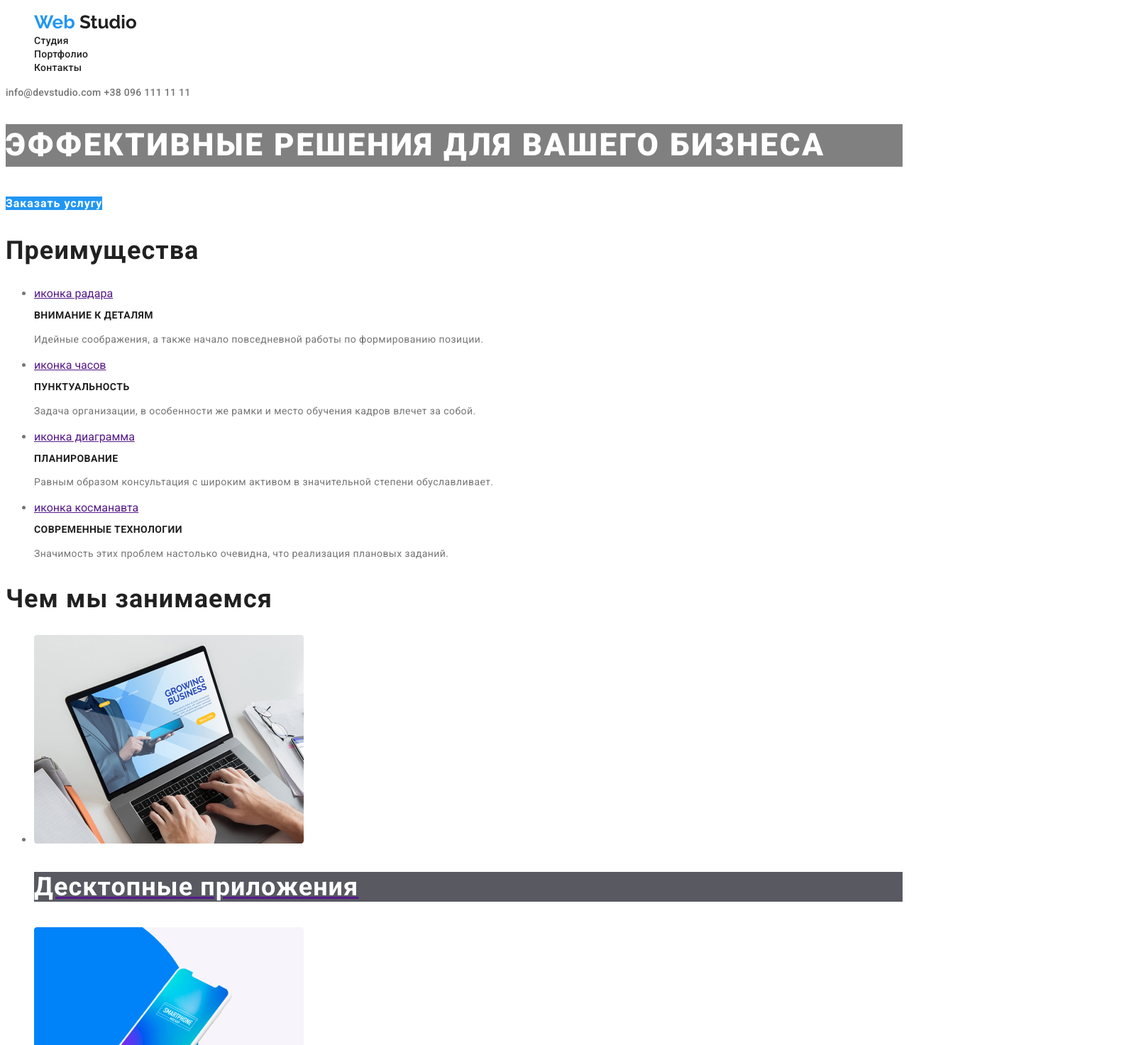
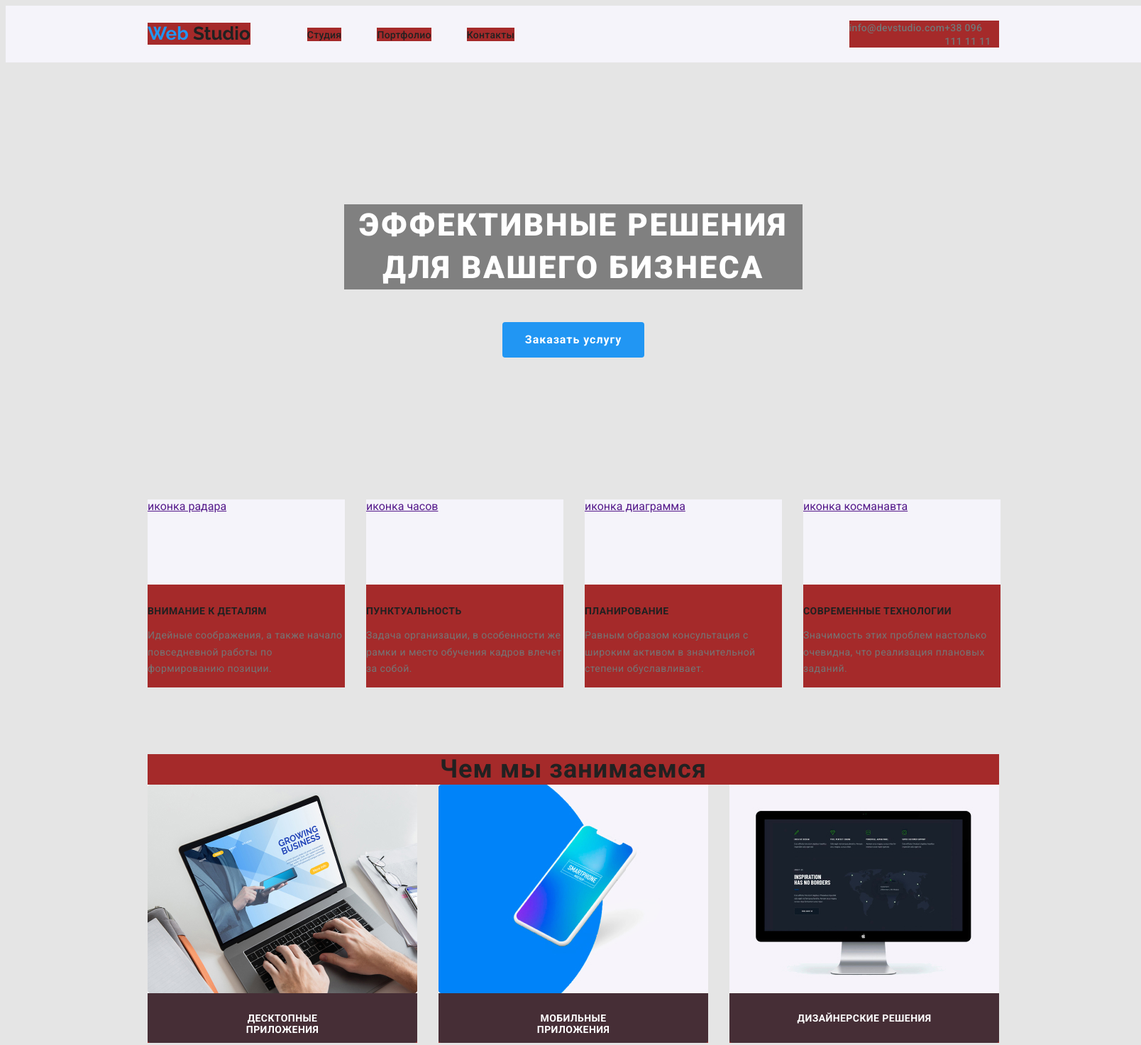
Before and after one commit to Anton-Sakharov-hub/goit-markup-hw-02, a plain HTML site: page index.html in a window 1280 px wide. Shown: the top 1473 px of the page at 71% size, 1608 px wide, since content can reach past the window. Drawn offline with Linux system fonts and the light colour scheme.

Commit message:
добавляет глобальную геометрию и геометрию шапке, герою, секциям приемущестава и занятий, меняет фон

```diff
--- a/css/main.css
+++ b/css/main.css
@@ -13,25 +13,63 @@
   --title-text-color: #212121;
   --accent-color: #2196f3;
   --main-white-color: #ffffff;
-  --sacondary-color: #f5f4fa;
-  --footer-color: #2f303a;
+  --main-bcg-color: #e5e5e5;
+  --secondary-bcg-color: #f5f4fa;
+  --footer-bgc-color: #2f303a;
   --footer-text-color: rgba(255, 255, 255, 0.6);
   --footer-copyright-color: rgba(255, 255, 255, 0.4);
 }
 
+html {
+  box-sizing: border-box;
+
+  /* background-color: #e5e5e5; */
+}
+
+*,
+*::before,
+*::after {
+  box-sizing: inherit;
+}
+
+/* .test {
+  height: 400px;
+  display: flex;
+}
+
+.test-item:nth-child(2) {
+  margin-left: 20px;
+}
+
+.test-item {
+  background-color: brown;
+  width: 100px;
+  margin: auto;
+} */
+
 body {
   color: var(--main-text-color);
-  background-color: var(--main-white-color);
+  background-color: var(--main-bcg-color);
 
   font-family: "Roboto", sans-serif;
 }
 
-.link {
-  text-decoration: none;
+img {
+  display: block;
 }
 
+/* Утилитарный класс списка */
 .list {
+  display: flex;
+  margin: 0;
+  padding: 0;
   list-style: none;
+}
+
+/* Утилитарный класс ссылки */
+.link {
+  display: inline-block;
+  text-decoration: none;
 }
 
 .link-accent:hover,
@@ -39,18 +77,59 @@ body {
   color: var(--accent-color);
 }
 
+/* Утилитарный класс оснавной контейнер */
+.container {
+  display: flex;
+  margin-left: auto;
+  margin-right: auto;
+  width: 1200px;
+  /* padding-left: 20px;
+  padding-right: 20px; */
+}
+
+/* Утилитарный класс основный заголовков */
 .main-title {
+  width: 1200px;
+  text-align: center;
+  margin: 0 auto;
+  background-color: brown;
+
   color: var(--title-text-color);
-
   font-weight: 700;
   font-size: 36px;
   line-height: 1.17;
   letter-spacing: 0.03em;
 }
 
+/* Утилита hide */
+.in-hide {
+  display: none;
+}
+
 /* Шапка */
+.header {
+  width: 1600px;
+  margin-left: auto;
+  margin-right: auto;
+
+  background-color: var(--secondary-bcg-color);
+}
+
+.nav-container {
+  display: flex;
+  align-items: center;
+  margin-left: auto;
+  margin-right: auto;
+  height: 80px;
+  width: 1200px;
+}
 
 .logo {
+  display: inline-block;
+  margin-top: 24px;
+  margin-bottom: 25px;
+  background-color: brown;
+
   text-decoration: none;
   font-family: "Raleway", sans-serif;
   font-weight: 700;
@@ -66,7 +145,21 @@ body {
   color: var(--title-text-color);
 }
 
+.site-nav {
+  margin-left: 80px;
+}
+
+.site-nav .item:not(:first-child) {
+  margin-left: 50px;
+}
+
+.item {
+  background-color: brown;
+}
+
 .nav-link {
+  padding-top: 32px;
+  padding-bottom: 32px;
   color: var(--title-text-color);
 
   font-weight: 500;
@@ -74,6 +167,10 @@ body {
   line-height: 1.14;
   letter-spacing: 0.02em;
   text-decoration: none;
+}
+
+.contact {
+  margin-left: auto;
 }
 
 .contact-link {
@@ -88,10 +185,25 @@ body {
 
 /* Герой */
 
+.scn-hero {
+  width: 1600px;
+  margin-left: auto;
+  margin-right: auto;
+}
+
+.hero {
+  text-align: center;
+}
+
 .hero-title {
+  width: 646px;
+  margin-right: auto;
+  margin-left: auto;
+  margin-top: 200px;
+  margin-bottom: 46px;
+
   color: var(--main-white-color);
   background-color: grey;
-
   font-weight: 900;
   font-size: 44px;
   line-height: 1.36;
@@ -100,6 +212,13 @@ body {
 }
 
 .button {
+  display: inline-block;
+  min-width: 200px;
+  height: 50px;
+  padding: 10px 32px;
+  margin-bottom: 200px;
+  border-radius: 4px;
+
   color: var(--main-white-color);
   background-color: var(--accent-color);
 
@@ -112,7 +231,16 @@ body {
 
 /* Секция преимущества */
 
+.advantages {
+  width: 1600px;
+  margin-left: auto;
+  margin-right: auto;
+}
+
 .advantages-title {
+  margin-top: 30px;
+  margin-bottom: 10px;
+
   color: var(--title-text-color);
 
   font-weight: 700;
@@ -129,19 +257,66 @@ body {
   letter-spacing: 0.03em;
 }
 
+.advant-items {
+  margin-bottom: 94px;
+}
+
+.advant-items > .item + .item {
+  margin-left: 30px;
+}
+
+.item > .icon {
+  display: inline-block;
+  width: 278px;
+  height: 120px;
+
+  background-color: var(--secondary-bcg-color);
+}
+
 /* Секция занятий */
 
+.occupations {
+  width: 1600px;
+  margin-left: auto;
+  margin-right: auto;
+}
+
 .occupations-list-item {
+  width: 380px;
+  height: 70px;
+  padding: 27px 91px;
+  margin: 0;
+  border-bottom-left-radius: 4px;
+  border-bottom-right-radius: 4px;
+  text-align: center;
+
   color: var(--main-white-color);
   background-color: rgba(47, 48, 58, 0.8);
 
   font-weight: 700;
-  font-size: 36px;
+  font-size: 14px;
   line-height: 1.17;
   letter-spacing: 0.03em;
+  text-transform: uppercase;
+}
+
+.occupations-items > .item + .item {
+  margin-left: 30px;
+}
+
+.occupations-items {
+  margin-bottom: 94px;
 }
 
 /* Наша команда */
+
+.our-team {
+  width: 1600px;
+  margin-right: auto;
+  margin-left: auto;
+
+  background-color: var(--secondary-bcg-color);
+}
 
 .card-title {
   color: var(--title-text-color);
@@ -161,10 +336,16 @@ body {
 
 /* Секция постоянные клиенты */
 
+.clients {
+  width: 1600px;
+  margin-right: auto;
+  margin-left: auto;
+}
+
 /* Подвал */
 
 .footer {
-  background-color: var(--footer-color);
+  background-color: var(--footer-bgc-color);
 }
 
 .logo-white {
--- a/index.html
+++ b/index.html
@@ -11,74 +11,97 @@
     <title>Web studio</title>
   </head>
   <body>
+    <!-- <ul class="test list">
+      <li class="test-item">Lorem ipsum dolor sit amet.</li>
+      <li class="test-item">Lorem ipsum dolor sit amet.</li>
+      <li class="test-item">Lorem ipsum dolor sit amet.</li>
+      <li class="test-item">Lorem ipsum dolor sit amet.</li>
+      <li class="test-item">Lorem ipsum dolor sit amet.</li>
+    </ul> -->
+
     <!-- Шапка основной страницы -->
-    <header>
-      <nav>
-        <ul class="site-nav list">
-          <li>
+    <header class="header">
+      <div class="nav-container">
+        <nav class="nav-container">
           <a href="/" class="logo"
             ><span class="logo-blue">Web</span>
             <span class="logo-black">Studio</span></a
           >
-          </li>
-          <li>
+
+          <ul class="site-nav list">
+            <li class="item">
               <a href="./index.html" class="nav-link link-accent">Студия</a>
             </li>
-          <li>
-            <a href="./portflio.html" class="nav-link link-accent">Портфолио</a>
+            <li class="item">
+              <a href="./portflio.html" class="nav-link link-accent"
+                >Портфолио</a
+              >
             </li>
-          <li><a href="" class="nav-link link-accent">Контакты</a></li>
+            <li class="item">
+              <a href="" class="nav-link link-accent">Контакты</a>
+            </li>
           </ul>
         </nav>
 
-      <p class="contact">
+        <ul class="contact list">
+          <li class="item">
             <a href="mailto:info@devstudio.com" class="contact-link link-accent"
               >info@devstudio.com</a
             >
+          </li>
+          <li class="item">
             <a href="tel:+380961111111" class="contact-link link-accent"
               >+38 096 111 11 11</a
             >
-      </p>
+          </li>
+        </ul>
+      </div>
     </header>
 
     <!-- Основной контейнер -->
     <main>
       <!-- Секция Герой -->
-      <section class="hero">
+      <section class="scn-hero">
+        <div class="hero">
           <h1 class="hero-title">эффективные решения для вашего бизнеса</h1>
           <a href="" class="button">Заказать услугу</a>
+        </div>
       </section>
 
       <!-- Секция преимущества -->
       <section class="advantages">
-        <h2 class="main-title">Преимущества</h2>
-        <ul>
-          <li>
-            <a href="" aria-label="иконка радара">иконка радара</a>
+        <h2 class="main-title in-hide">Преимущества</h2>
+        <ul class="advant-items list container">
+          <li class="item">
+            <a href="" aria-label="иконка радара" class="icon">иконка радара</a>
             <h3 class="advantages-title">Внимание к деталям</h3>
             <p class="advantages-description">
               Идейные соображения, а также начало повседневной работы по
               формированию позиции.
             </p>
           </li>
-          <li>
-            <a href="" aria-label="иконка часов">иконка часов</a>
+          <li class="item">
+            <a href="" aria-label="иконка часов" class="icon">иконка часов</a>
             <h3 class="advantages-title">Пунктуальность</h3>
             <p class="advantages-description">
               Задача организации, в особенности же рамки и место обучения кадров
               влечет за собой.
             </p>
           </li>
-          <li>
-            <a href="" aria-label="иконка диаграмма">иконка диаграмма</a>
+          <li class="item">
+            <a href="" aria-label="иконка диаграмма" class="icon"
+              >иконка диаграмма</a
+            >
             <h3 class="advantages-title">Планирование</h3>
             <p class="advantages-description">
               Равным образом консультация с широким активом в значительной
               степени обуславливает.
             </p>
           </li>
-          <li>
-            <a href="" aria-label="иконка косманавта">иконка косманавта</a>
+          <li class="item">
+            <a href="" aria-label="иконка косманавта" class="icon"
+              >иконка косманавта</a
+            >
             <h3 class="advantages-title">Современные технологии</h3>
             <p class="advantages-description">
               Значимость этих проблем настолько очевидна, что реализация
@@ -91,9 +114,9 @@
       <!-- Секция занятий -->
       <section class="occupations">
         <h2 class="main-title">Чем мы занимаемся</h2>
-        <ul>
-          <li>
-            <a href="">
+        <ul class="occupations-items list container">
+          <li class="item">
+            <a href="" class="link">
               <img
                 src="./images-web-studio-page/Десктопные-приложения.jpg"
                 alt="ноутбук на столе"
@@ -102,8 +125,8 @@
               <h3 class="occupations-list-item">Десктопные приложения</h3>
             </a>
           </li>
-          <li>
-            <a href="">
+          <li class="item">
+            <a href="" class="link">
               <img
                 src="./images-web-studio-page/Мобильные-приложения.jpg"
                 alt="смартфон"
@@ -112,8 +135,8 @@
               <h3 class="occupations-list-item">Мобильные приложения</h3>
             </a>
           </li>
-          <li>
-            <a href="">
+          <li class="item">
+            <a href="" class="link">
               <img
                 src="./images-web-studio-page/Дизайнерские-решения.jpg"
                 alt="моноблок"
@@ -126,9 +149,9 @@
       </section>
 
       <!-- Наша команда -->
-      <section>
+      <section class="our-team">
         <h2 class="main-title">Наша команда</h2>
-        <ul>
+        <ul class="list container">
           <li>
             <img
               src="./images-web-studio-page/John-Smith.jpg"
@@ -137,7 +160,7 @@
             />
             <h3 class="card-title">John Smith</h3>
             <p class="position">Product Designer</p>
-            <ul>
+            <ul class="list">
               <li>
                 <a href="" aria-label="Facebook">Facebook</a>
               </li>
@@ -160,7 +183,7 @@
             />
             <h3 class="card-title">Marta Stewart</h3>
             <p class="position">Frontend Developer</p>
-            <ul>
+            <ul class="list">
               <li>
                 <a href="" aria-label="Facebook">Facebook</a>
               </li>
@@ -181,7 +204,7 @@
             />
             <h3 class="card-title">Robert Jakis</h3>
             <p class="position">Marketing</p>
-            <ul>
+            <ul class="list">
               <li>
                 <a href="" aria-label="Facebook">Facebook</a>
               </li>
@@ -204,7 +227,7 @@
             />
             <h3 class="card-title">Martin Doe</h3>
             <p class="position">UI Designer</p>
-            <ul>
+            <ul class="list">
               <li>
                 <a href="" aria-label="Facebook">Facebook</a>
               </li>
@@ -223,9 +246,9 @@
       </section>
 
       <!-- Секция постоянные клиенты -->
-      <section>
+      <section class="clients">
         <h2 class="main-title">Постоянные клиенты</h2>
-        <ul>
+        <ul class="list container">
           <li>
             <a href="" aria-label="Логотип компании 1">Логотип компании 1</a>
           </li>
```
Lines whose indentation alone changed are shown as unchanged.
